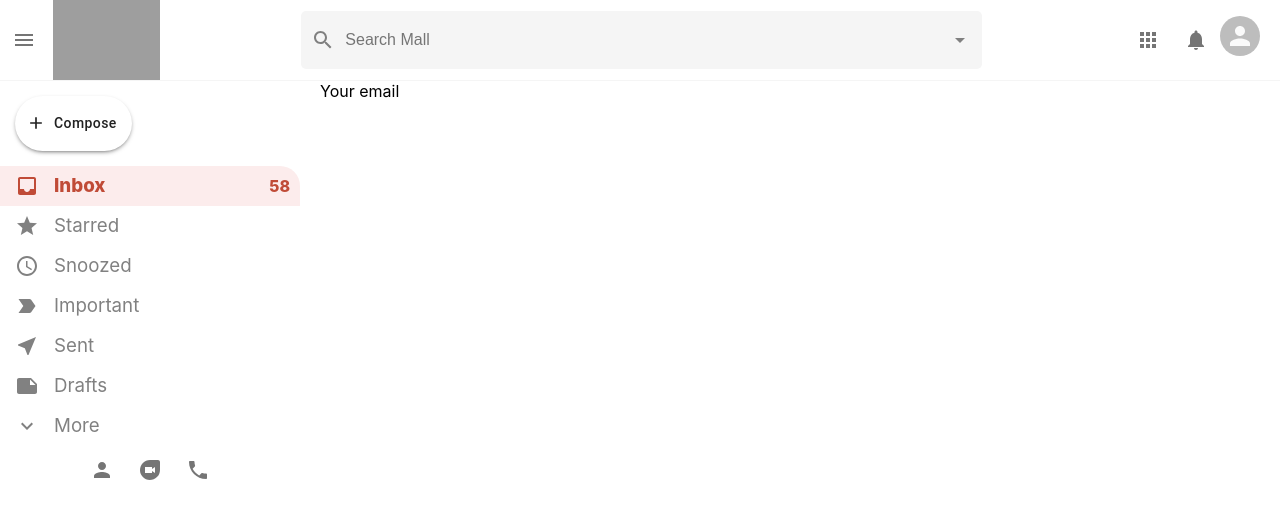
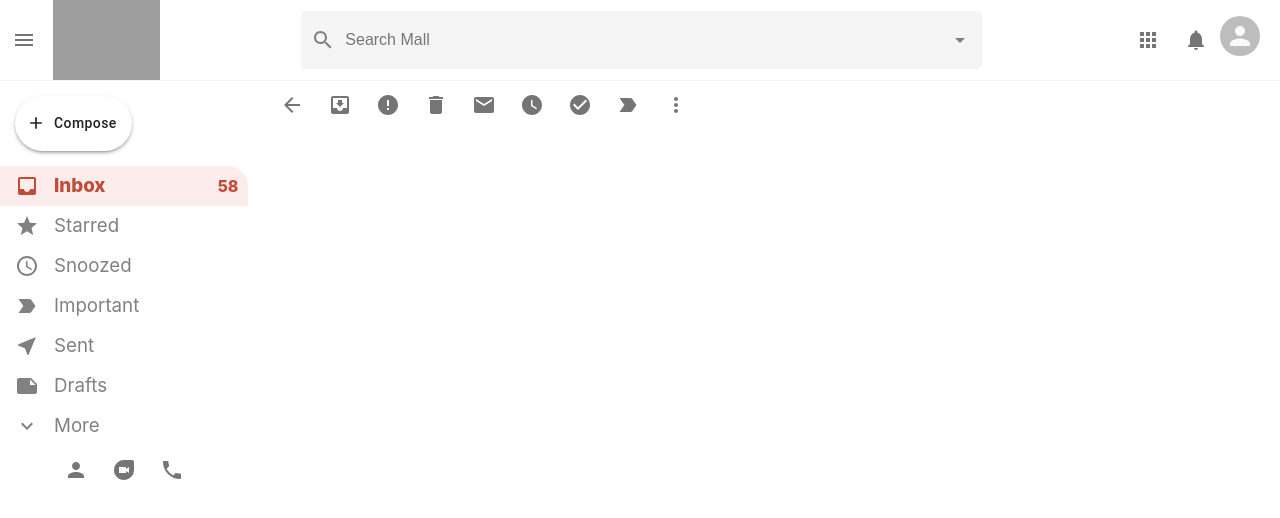
Before and after one commit to Vinoth6194/react_gmail_clone, a React (Create React App) app: page /mail in a window 1280 px wide. Shown: the top 518 px of the page. Built offline with nearby package versions, Linux system fonts and the light colour scheme; grey boxes are pictures that could not be loaded.

Commit message:
left side icone and routing to inbox

```diff
--- a/src/Mail.jsx
+++ b/src/Mail.jsx
@@ -1,7 +1,55 @@
+import { IconButton } from "@material-ui/core";
 import React from "react";
+import ArrowBackIcon from "@material-ui/icons/ArrowBack";
+import MoveToInboxIcon from "@material-ui/icons/MoveToInbox";
+import ErrorIcon from "@material-ui/icons/Error";
+import DeleteIcon from "@material-ui/icons/Delete";
+import EmailIcon from "@material-ui/icons/Email";
+import WatchLaterIcon from "@material-ui/icons/WatchLater";
+import CheckCircleIcon from "@material-ui/icons/CheckCircle";
+import LabelImportantIcon from "@material-ui/icons/LabelImportant";
+import MoreVertIcon from "@material-ui/icons/MoreVert";
+
 import "./mail.css";
+import { useHistory } from "react-router-dom";
 function Mail() {
-  return <div className="mail">Your email</div>;
+  const history = useHistory();
+  return (
+    <div className="mail">
+      <div className="mail__tools">
+        <div className="mail__tolleLeft">
+          <IconButton onClick={() => history.push("/")}>
+            <ArrowBackIcon />
+          </IconButton>
+          <IconButton>
+            <MoveToInboxIcon />
+          </IconButton>
+          <IconButton>
+            <ErrorIcon />
+          </IconButton>
+          <IconButton>
+            <DeleteIcon />
+          </IconButton>
+          <IconButton>
+            <EmailIcon />
+          </IconButton>
+          <IconButton>
+            <WatchLaterIcon />
+          </IconButton>
+          <IconButton>
+            <CheckCircleIcon />
+          </IconButton>
+          <IconButton>
+            <LabelImportantIcon />
+          </IconButton>
+          <IconButton>
+            <MoreVertIcon />
+          </IconButton>
+        </div>
+        <div className="mail__tollsRight"></div>
+      </div>
+    </div>
+  );
 }
 
 export default Mail;
```
